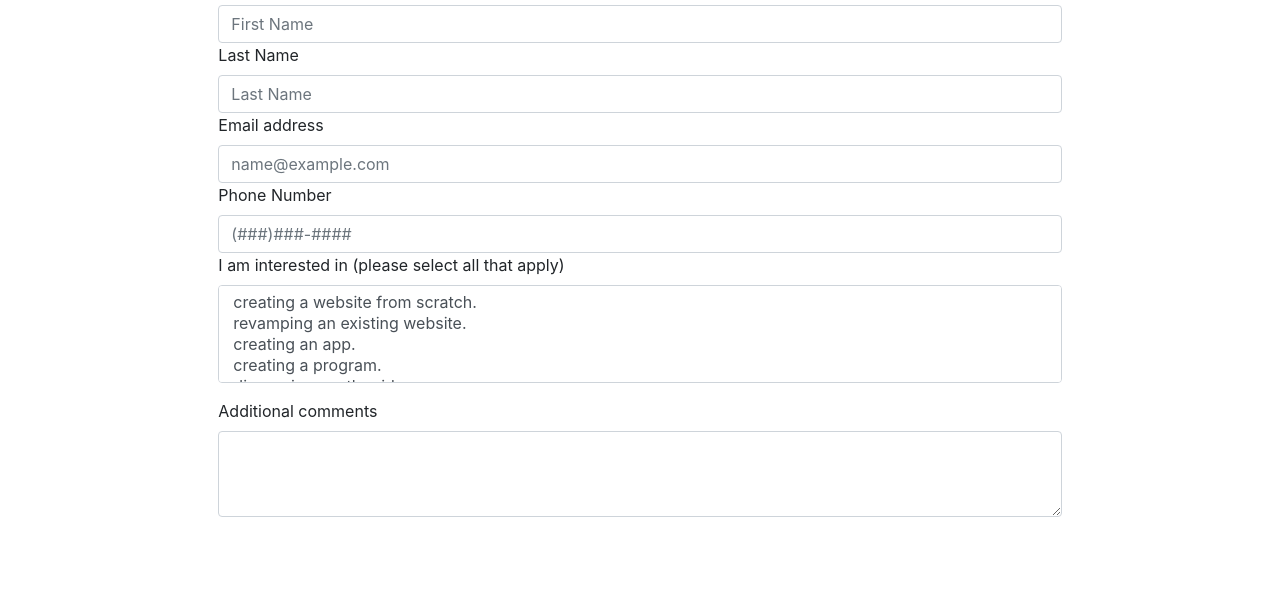
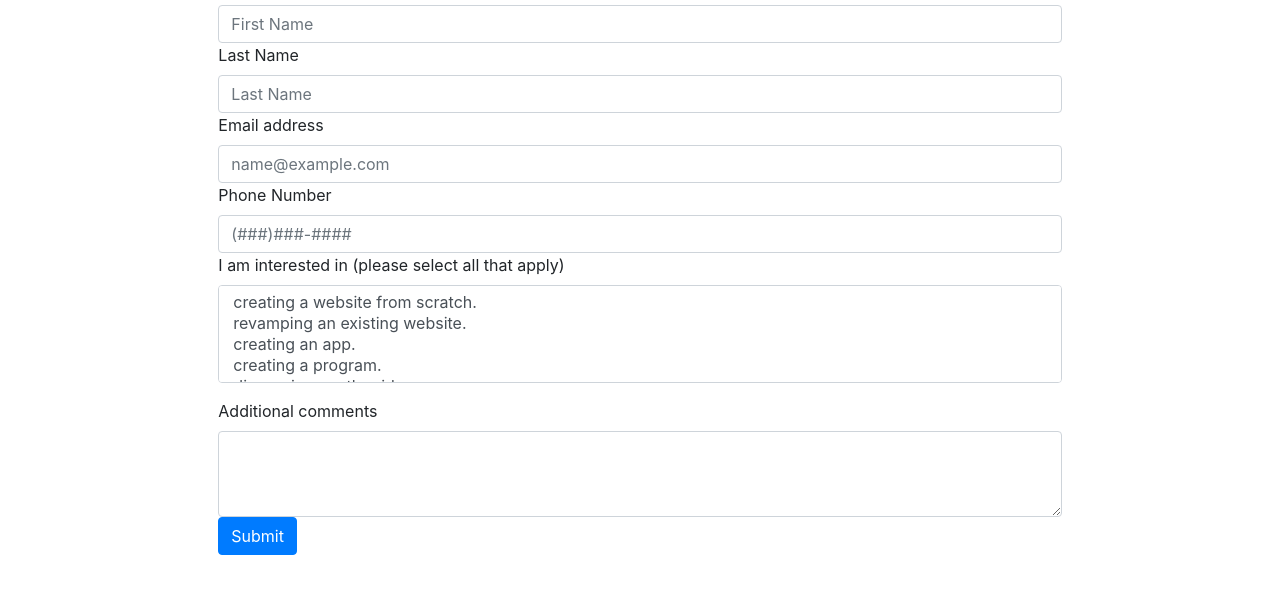
Before and after one commit to JennyTLy/Homework2, a plain HTML site: page contact.html in a window 1280 px wide. Shown: the part 129-722 px from the top of the page. Drawn offline with nearby package versions, Linux system fonts and the light colour scheme.

Commit message:
contact page submit button

```diff
--- a/contact.html
+++ b/contact.html
@@ -95,6 +95,10 @@
                   <label for="exampleFormControlTextarea1">Additional comments</label>
                   <textarea class="form-control" id="exampleFormControlTextarea1" rows="3"></textarea>
 
+                  <button type="button" class="btn btn-primary" data-toggle="button" aria-pressed="false">
+                    Submit
+                  </button>
+
               </form>
 
 
```
